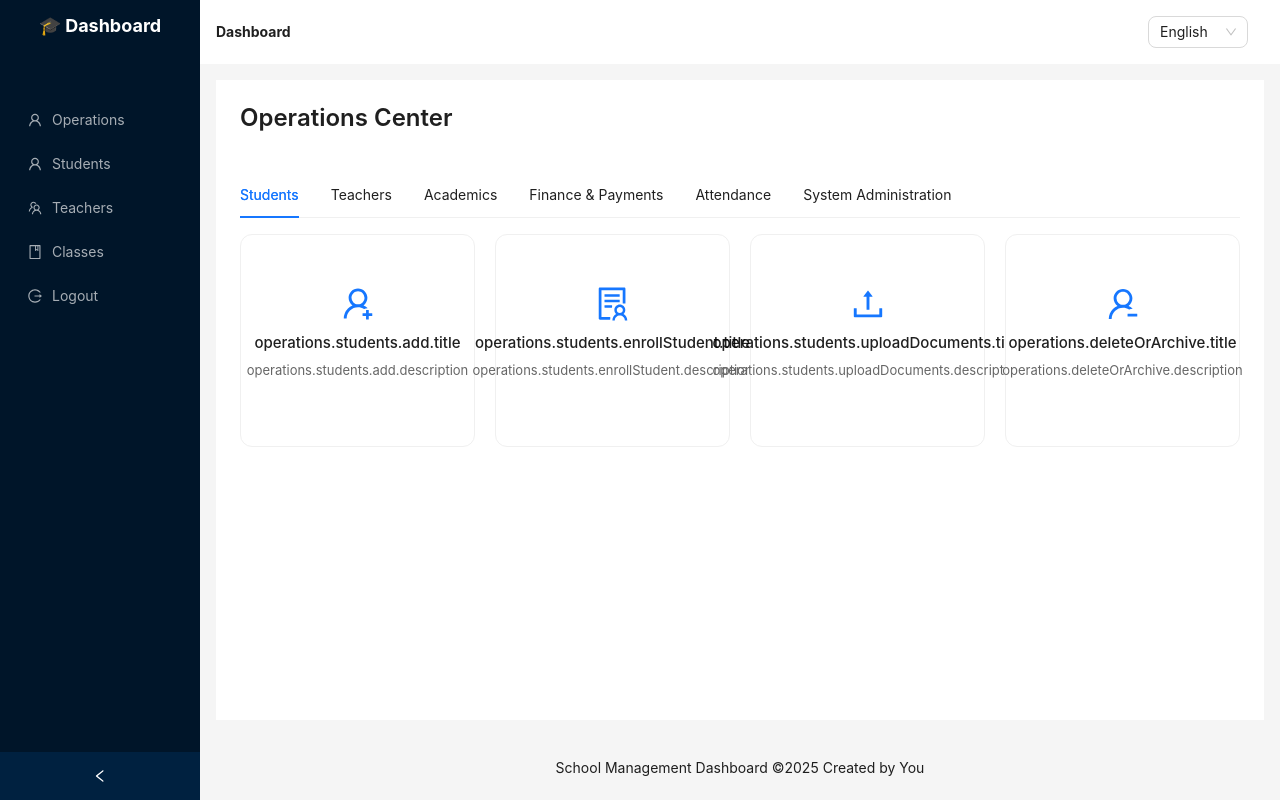
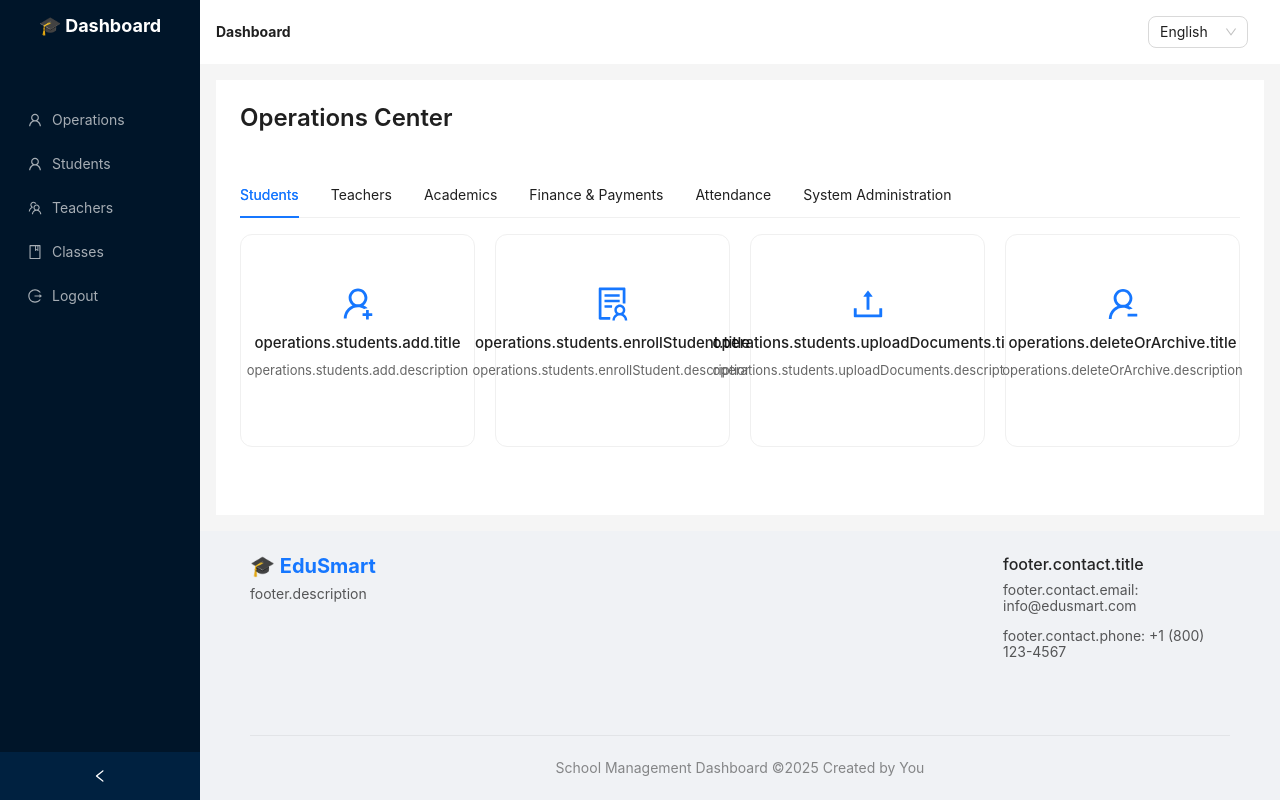
Before and after one commit to yahiaelfellah/SchoolManagement.UI, a Vue app: page /operations in a window 1280 px wide. Built offline with nearby package versions, Linux system fonts and the light colour scheme.

Commit message:
update footer component

```diff
--- a/src/components/Footer.vue
+++ b/src/components/Footer.vue
@@ -1,6 +1,60 @@
 <template>
-  <a-layout-footer style="text-align: center;">
-    {{ t('footer.text', { year: new Date().getFullYear() }) }}
+  <a-layout-footer class="app-footer">
+    <a-row
+      :gutter="[24, 16]"
+      justify="space-between"
+      :align="'top'"
+    >
+      <!-- Brand Section -->
+      <a-col
+        :xs="24"
+        :sm="12"
+        :md="8"
+      >
+        <div class="footer-section">
+          <div class="footer-logo">
+            🎓 EduSmart
+          </div>
+          <p>{{ t('footer.description') }}</p>
+        </div>
+      </a-col>
+
+
+      <!-- Contact / Social -->
+      <a-col
+        :xs="12"
+        :sm="6"
+        :md="6"
+      >
+        <div class="footer-section">
+          <h4>{{ t('footer.contact.title') }}</h4>
+          <p>{{ t('footer.contact.email') }}: info@edusmart.com</p>
+          <p>{{ t('footer.contact.phone') }}: +1 (800) 123-4567</p>
+          <div class="social-icons">
+            <a
+              href="#"
+              aria-label="Twitter"
+            ><i class="ri-twitter-line" /></a>
+            <a
+              href="#"
+              aria-label="Facebook"
+            ><i class="ri-facebook-line" /></a>
+            <a
+              href="#"
+              aria-label="LinkedIn"
+            ><i class="ri-linkedin-line" /></a>
+          </div>
+        </div>
+      </a-col>
+    </a-row>
+
+    <!-- Divider -->
+    <a-divider />
+
+    <!-- Footer Bottom -->
+    <div class="footer-bottom">
+      {{ t('footer.text', { year: new Date().getFullYear() }) }}
+    </div>
   </a-layout-footer>
 </template>
 
@@ -10,9 +64,63 @@ const { t } = useI18n()
 </script>
 
 <style scoped>
-a-layout-footer {
-    background: #f0f2f5;
-    padding: 16px 0;
-    color: rgba(0, 0, 0, 0.45);
+.app-footer {
+  background: #f0f2f5;
+  color: rgba(0, 0, 0, 0.65);
+  font-size: 14px;
+}
+
+.footer-section {
+  margin-bottom: 16px;
+}
+
+.footer-logo {
+  font-size: 20px;
+  font-weight: bold;
+  color: #1677ff;
+  margin-bottom: 8px;
+}
+
+.footer-section h4 {
+  font-size: 16px;
+  margin-bottom: 8px;
+  color: rgba(0, 0, 0, 0.85);
+}
+
+.footer-section ul {
+  list-style: none;
+  padding: 0;
+  margin: 0;
+}
+
+.footer-section ul li {
+  margin-bottom: 4px;
+}
+
+.footer-section ul li a {
+  color: rgba(0, 0, 0, 0.65);
+  text-decoration: none;
+  transition: color 0.3s;
+}
+
+.footer-section ul li a:hover {
+  color: #1677ff;
+}
+
+.social-icons a {
+  margin-right: 10px;
+  color: rgba(0, 0, 0, 0.65);
+  font-size: 18px;
+  transition: color 0.3s;
+}
+
+.social-icons a:hover {
+  color: #1677ff;
+}
+
+.footer-bottom {
+  text-align: center;
+  margin-top: 16px;
+  color: rgba(0, 0, 0, 0.45);
 }
 </style>
```
